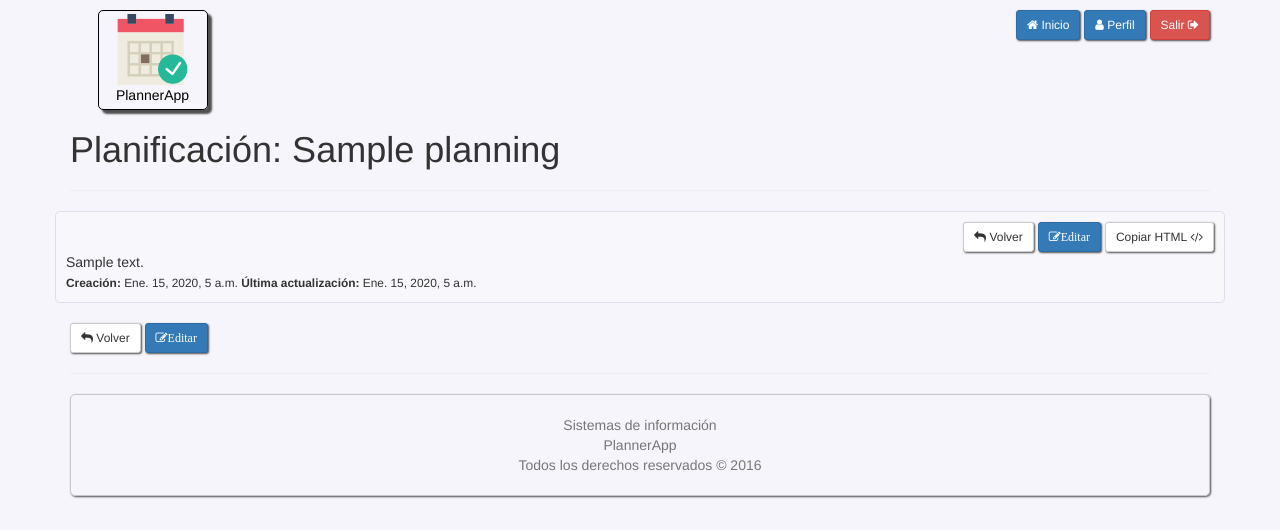
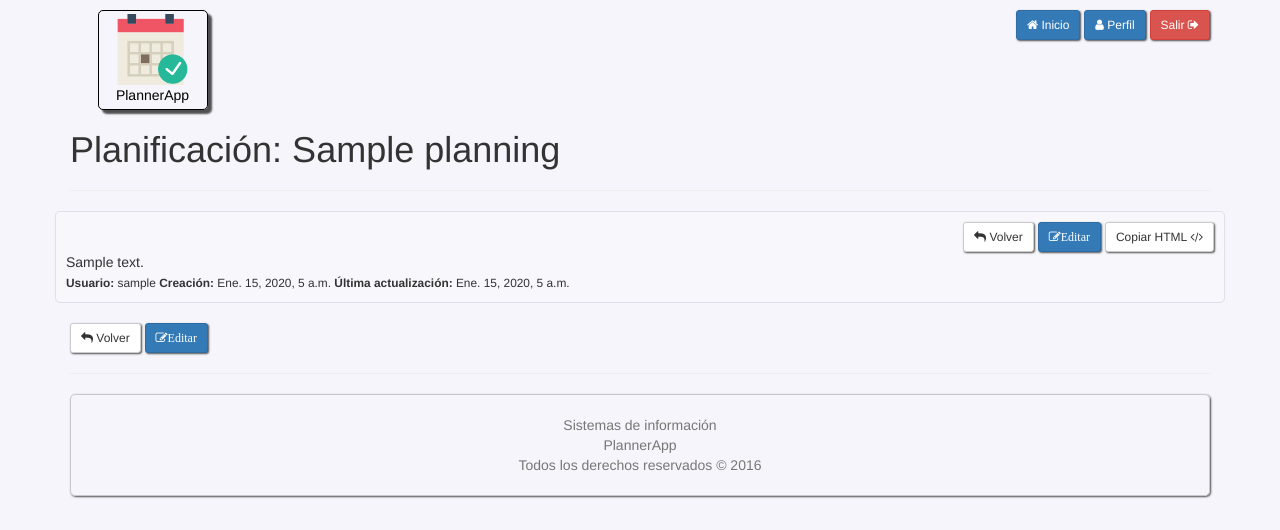
Before and after one commit to alfegupe/ScrumRetrospective, a Django app: page /planning/1/ in a window 1280 px wide. Shown: the top 530 px of the page. Run offline with Django 3.2, Linux system fonts and the light colour scheme; a user stored in the database is signed in; tables that the repository leaves empty hold one stand-in row (values such as "Sample post"); parts of the project's set-up code (start-up, migrations or seed data) failed here and were passed over; some libraries are stand-ins or nearby versions.

Commit message:
Added user planning create

```diff
--- a/retrospective/models.py
+++ b/retrospective/models.py
@@ -24,6 +24,7 @@
 class Planning(models.Model):
     name = models.CharField(max_length=250)
     content = HTMLField()
+    user = models.ForeignKey(User, null=True, blank=True, default=15)
     created_at = models.DateTimeField(auto_now_add=True, null=True, blank=True)
     updated_at = models.DateTimeField(auto_now=True, null=True, blank=True)
 
--- a/retrospective/templates/planning/planning_detail.html
+++ b/retrospective/templates/planning/planning_detail.html
@@ -27,6 +27,11 @@
             </div>
             {{ planning.content|safe }}
             <br/>
+            {% if planning.user %}
+                <small>
+                    <b>Usuario:</b> {{ planning.user }}
+                </small>
+            {% endif %}
             {% if planning.created_at %}
                 <small>
                     <b>Creación:</b> {{ planning.created_at }}
```
Also changed, not shown: retrospective/migrations/0007_planning_user.py (added), retrospective/migrations/0008_auto_20180917_1429.py (added).
